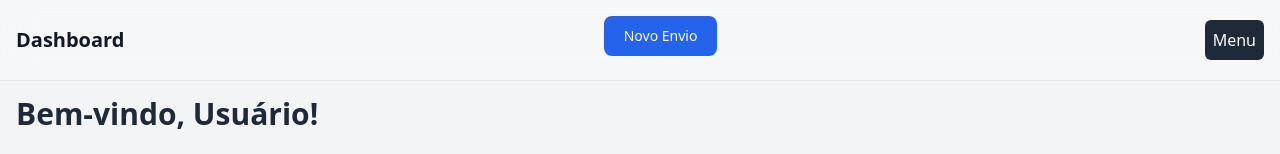
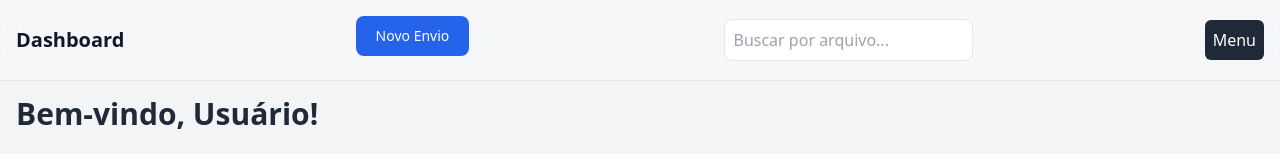
Before and after one commit to viniciusdev772/nextjsnovoapp, a Next.js app: page /dashboard in a window 1280 px wide. Shown: the top 154 px of the page. Built offline with nearby package versions, Linux system fonts and the light colour scheme; no server answers; sample sign-in values are in the browser's storage.

Commit message:
Adiciona funcionalidade de busca por arquivo na página de dashboard

```diff
--- a/pages/dashboard.js
+++ b/pages/dashboard.js
@@ -101,7 +101,7 @@ export default function Dashboard() {
   const [items, setItems] = useState([]);
   const [plano, setPlano] = useState("");
   const [isMenuOpen, setIsMenuOpen] = useState(false);
-
+  const [searchTerm, setSearchTerm] = useState("");
   const [espacoDisponivel, setEspacoDisponivel] = useState(0);
   const [expiracao, setExpiracao] = useState("");
   const [promocoes, setPromocoes] = useState([
@@ -129,6 +129,10 @@ export default function Dashboard() {
       setNomeDoLocal(nome);
     }
   }, []);
+
+  const filteredItems = items.filter((item) =>
+    item.nome.toLowerCase().includes(searchTerm.toLowerCase())
+  );
 
   const openUploadModal = () => {
     setIsUploadModalOpen(true);
@@ -182,6 +186,13 @@ export default function Dashboard() {
           >
             Novo Envio
           </button>
+          <input
+            type="text"
+            placeholder="Buscar por arquivo..."
+            className="ml-4 p-2 border rounded-lg"
+            value={searchTerm}
+            onChange={(e) => setSearchTerm(e.target.value)}
+          />
           <div className="relative">
             <button
               onClick={toggleMenu}
```
